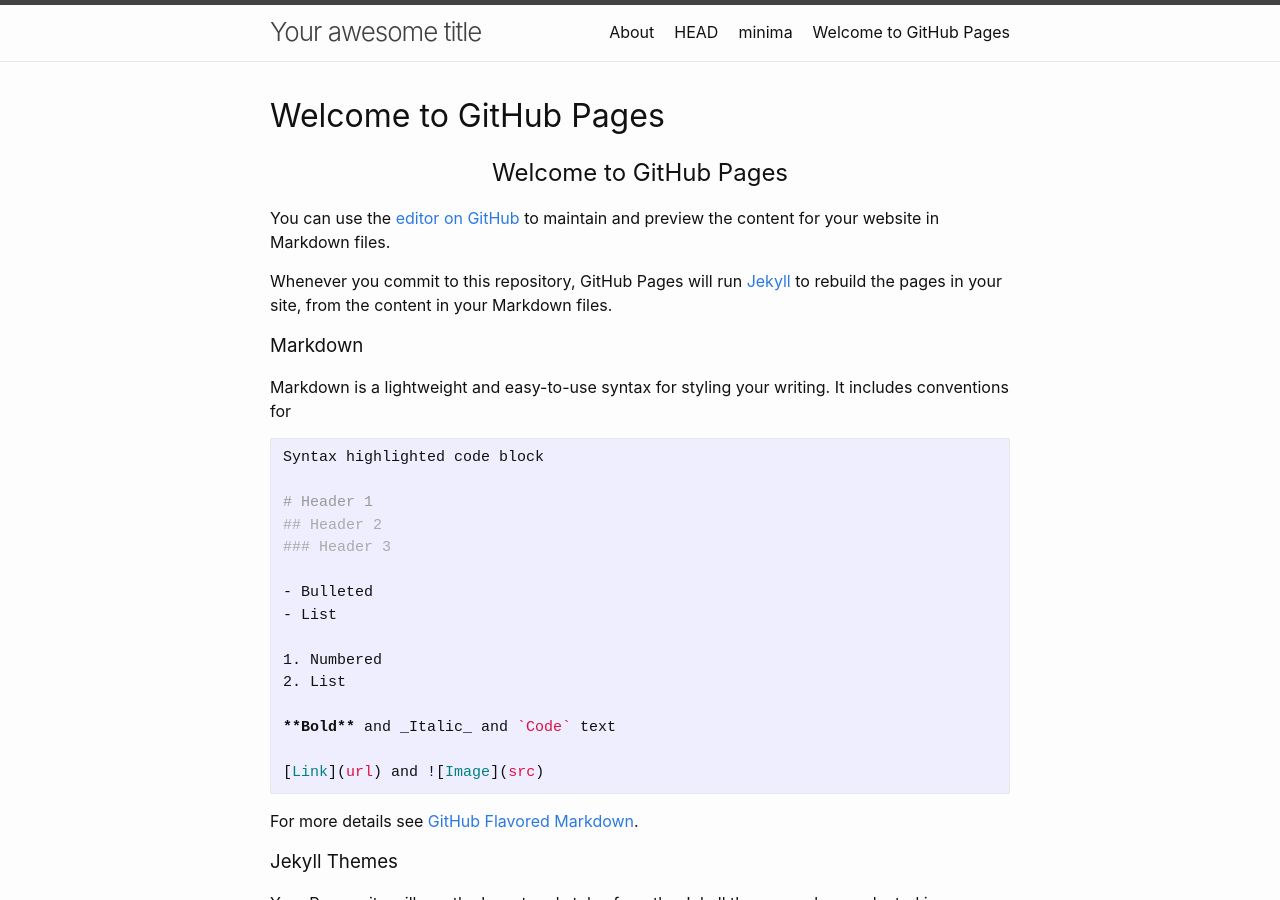
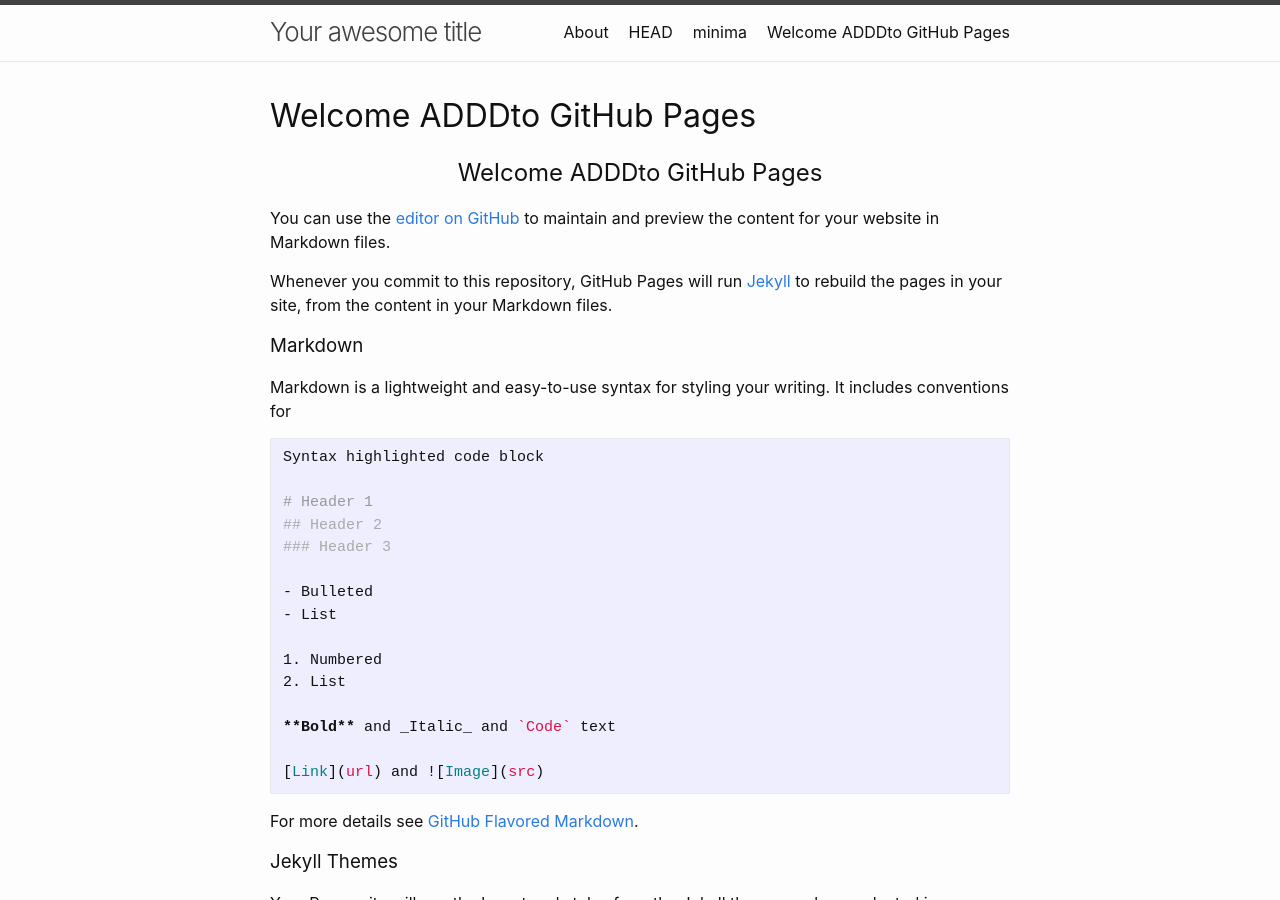
Before and after one commit to OpenLabsHackerspace/sq.Switching.social, a Jekyll site: the page built from index.md, in a window 1280 px wide and 900 px high. Built offline with Jekyll 4.4.1, drawn with Linux system fonts in a browser that asks for light colours; our own code applies the rules of GitHub Pages for plain Markdown files.

Commit message:
Update index.md

```diff
--- a/index.md
+++ b/index.md
@@ -1,4 +1,4 @@
-## <center>Welcome to GitHub Pages</center>
+## <center>Welcome ADDDto GitHub Pages</center>
 
 You can use the [editor on GitHub](https://github.com/visika/it.switching.social/edit/master/index.md) to maintain and preview the content for your website in Markdown files.
 
```
